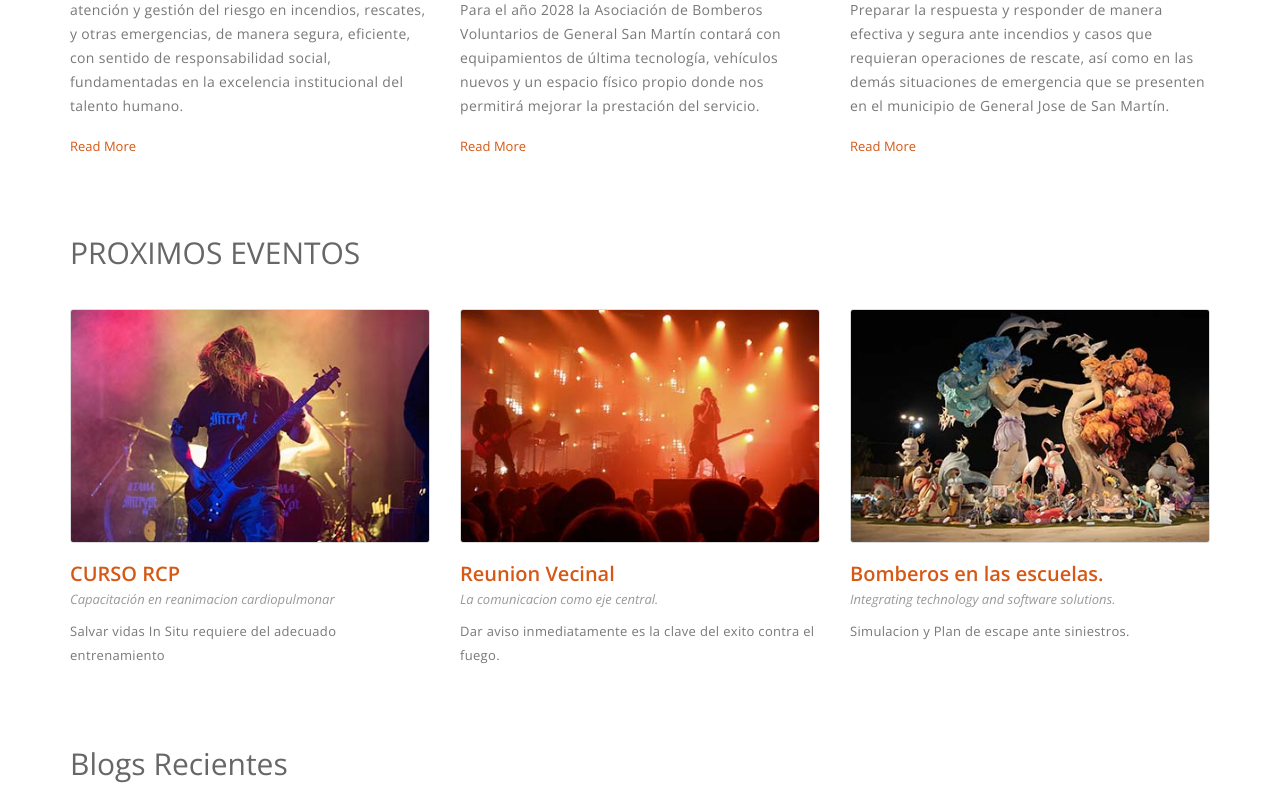
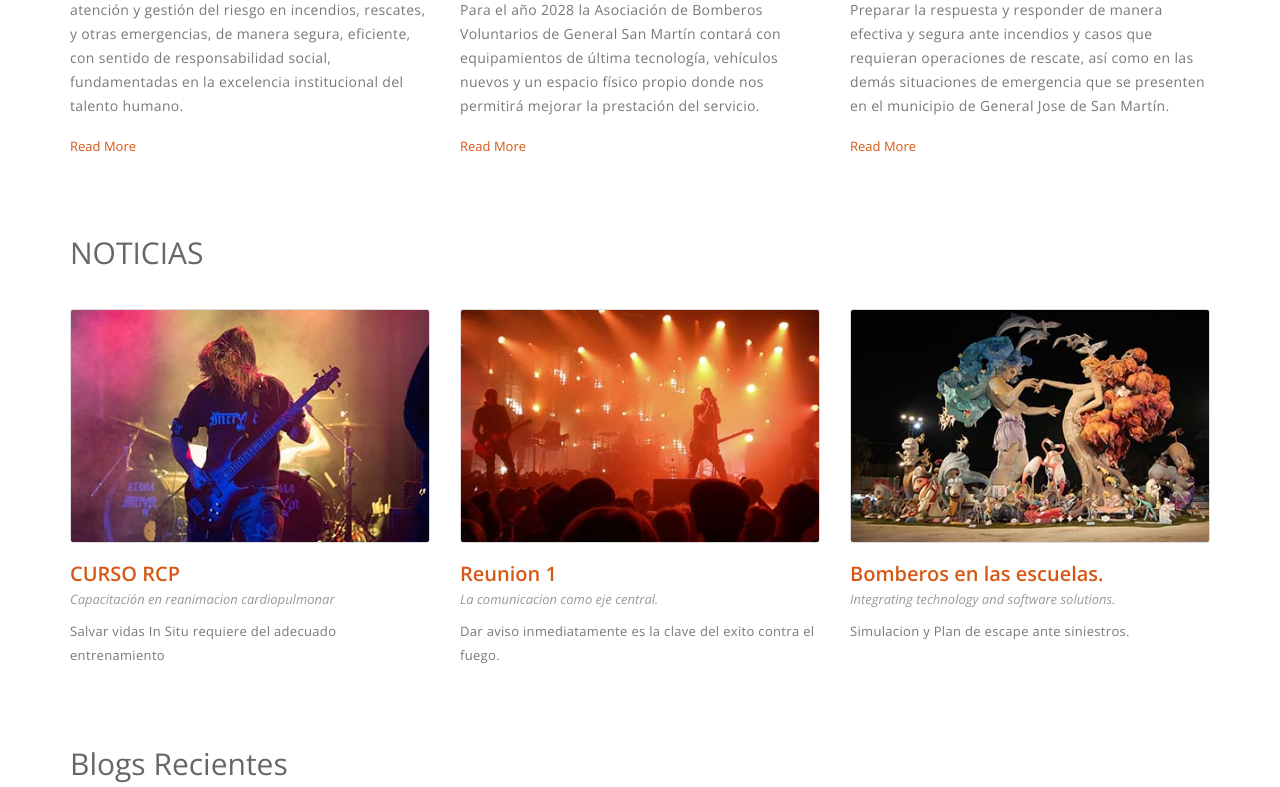
Before and after one commit to gabbyhuell/Equipo7_ProyectoWeb, a Django app: page /index.html in a window 1280 px wide. Shown: the part 622-1409 px from the top of the page. Run offline with Django 4.2, Linux system fonts and the light colour scheme; some libraries are stand-ins or nearby versions.

Commit message:
Cambio de nombre a NOTICIAS

```diff
--- a/ProjectFinal/blog/webapp/templates/index.html
+++ b/ProjectFinal/blog/webapp/templates/index.html
@@ -124,7 +124,7 @@
 				<div class="container">
 					<div class="default-heading">
 						<!-- heading -->
-						<h2> PROXIMOS EVENTOS </h2>
+						<h2> NOTICIAS </h2>
 					</div>
 					<div class="row">
 						<div class="col-md-4 col-sm-4">
@@ -146,7 +146,7 @@
 								<!-- image -->
 								<img class="img-responsive" src="../static/img/event/2.jpg" alt="Events" />
 								<!-- heading -->
-								<h4><a href="#"> Reunion Vecinal</a></h4>
+								<h4><a href="#"> Reunion 1 </a></h4>
 								<!-- sub text -->
 								<span class="sub-text">La comunicacion como eje central.</span>
 								<!-- paragraph -->
```
